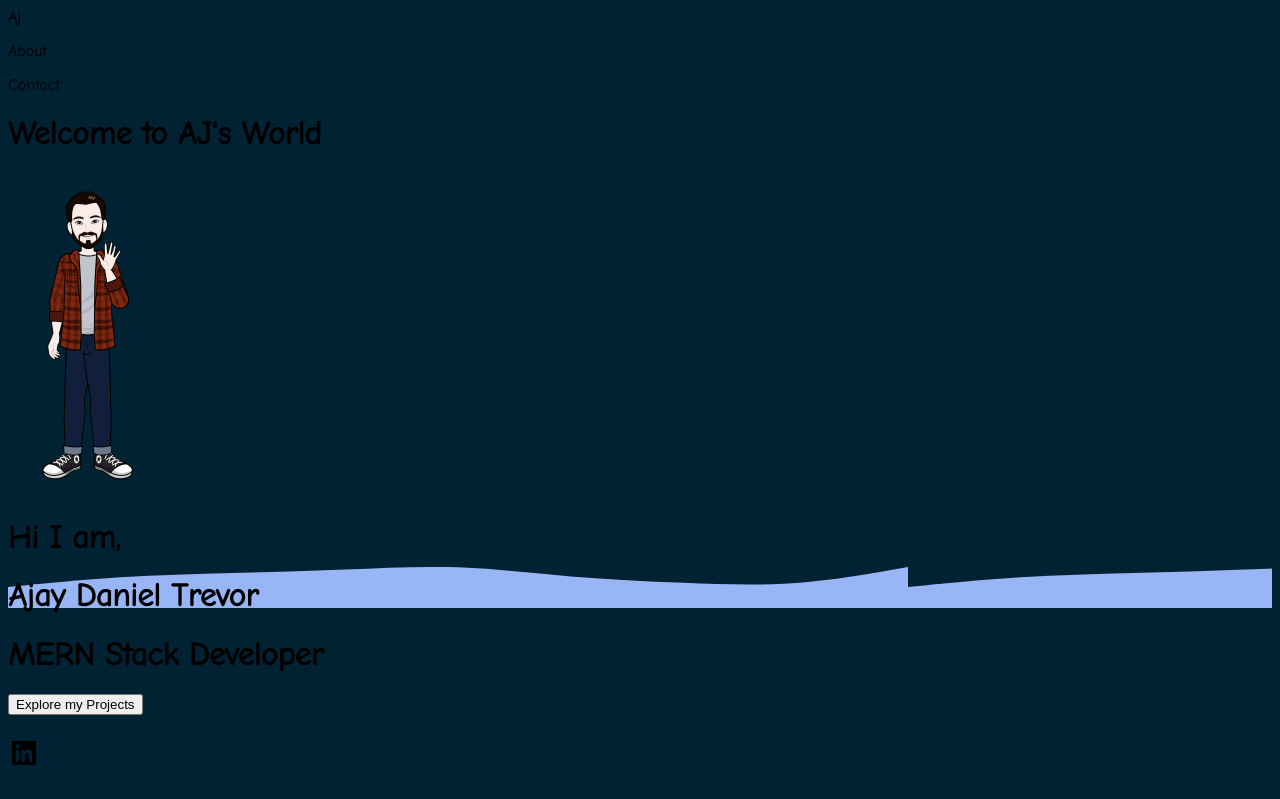
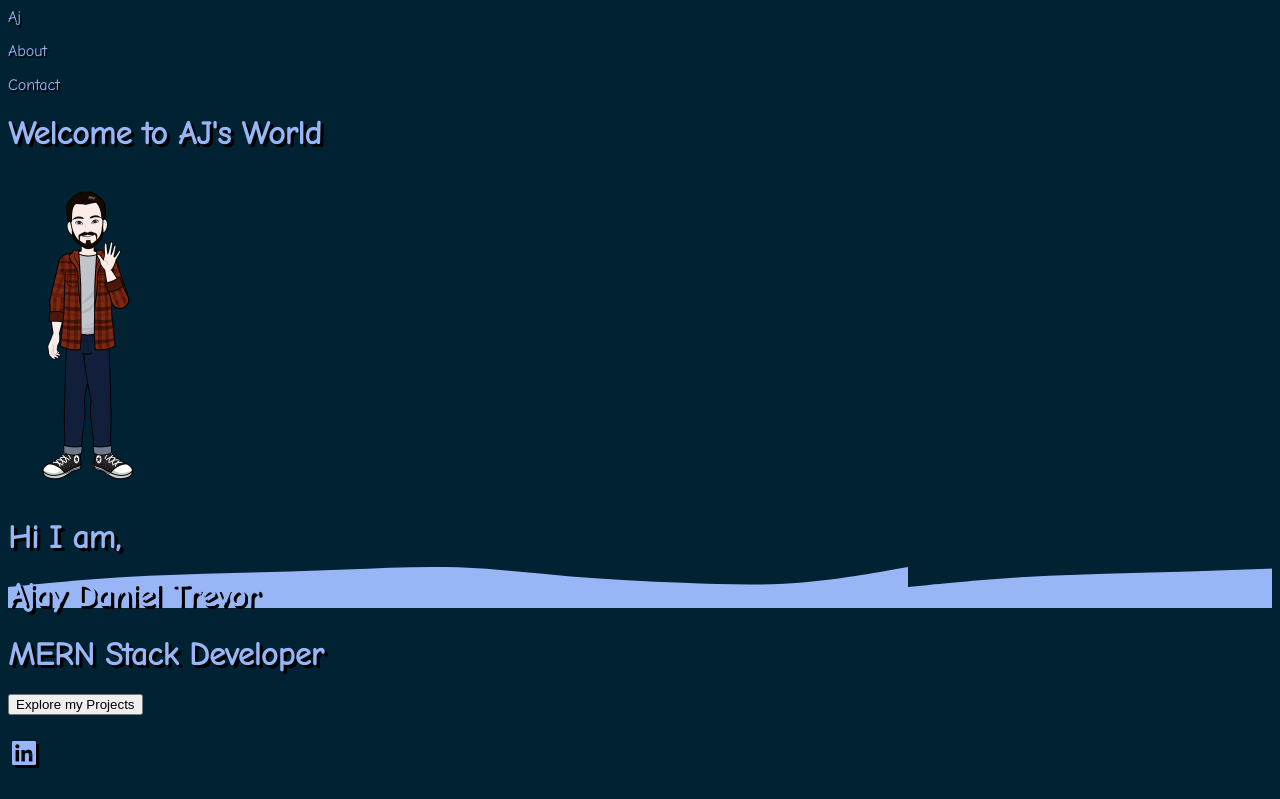
Before and after one commit to ajayda24/ajdaniel-new, a Next.js app: page / in a window 1280 px wide. Shown: the top 799 px of the page. Built offline with nearby package versions, Linux system fonts and the light colour scheme.

Commit message:
hosting styling fixed

```diff
--- a/styles/global.css
+++ b/styles/global.css
@@ -5,5 +5,12 @@ html{
 }
 body{
   background-color: #002233;
+}
 
+.text-gradient{
+  @apply bg-clip-text text-transparent bg-gradient-to-r from-white to-blue-600;
 }
+.text-light{
+  color: #98b6f6;
+  text-shadow: 0.1em 0.1em 0 black;
+}
```
